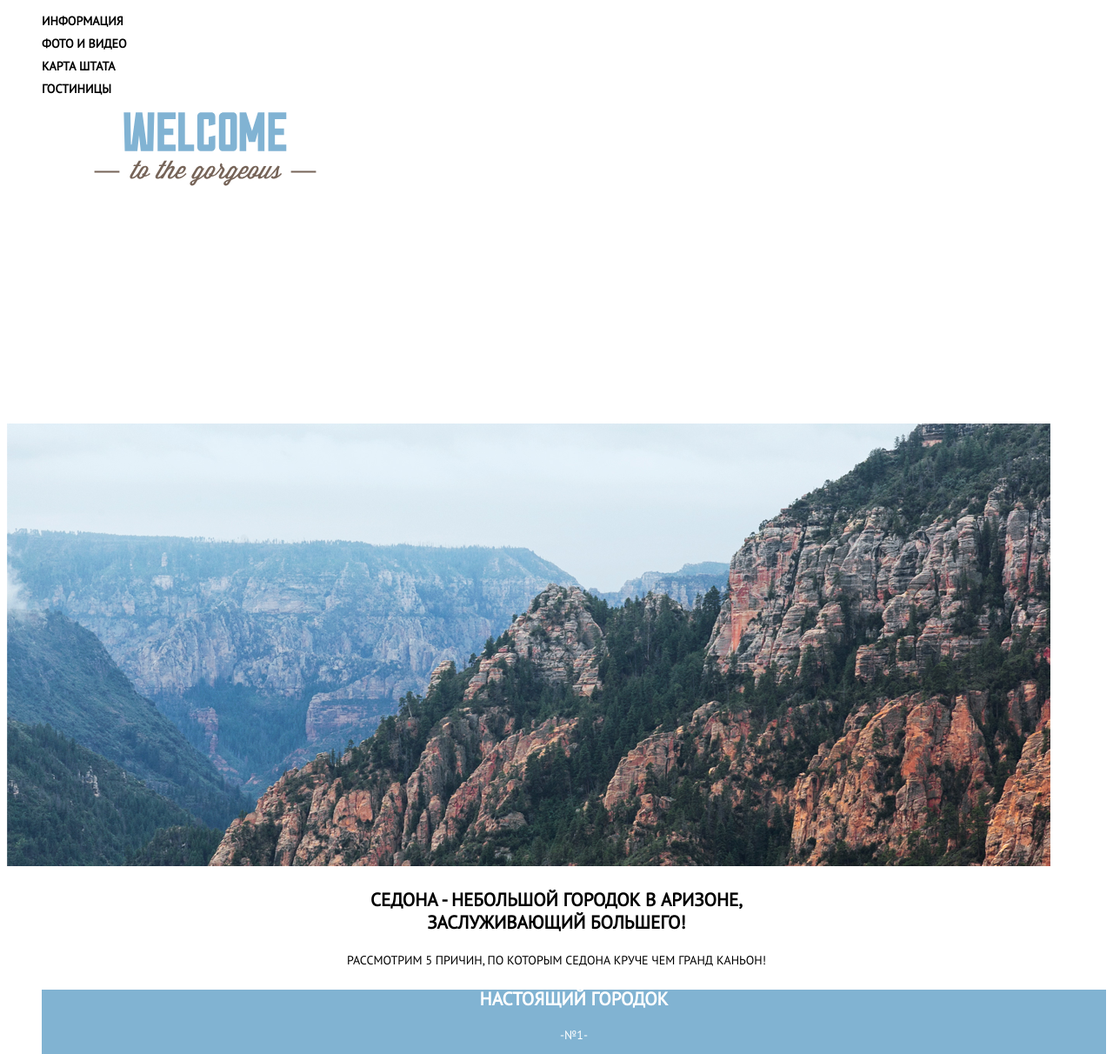
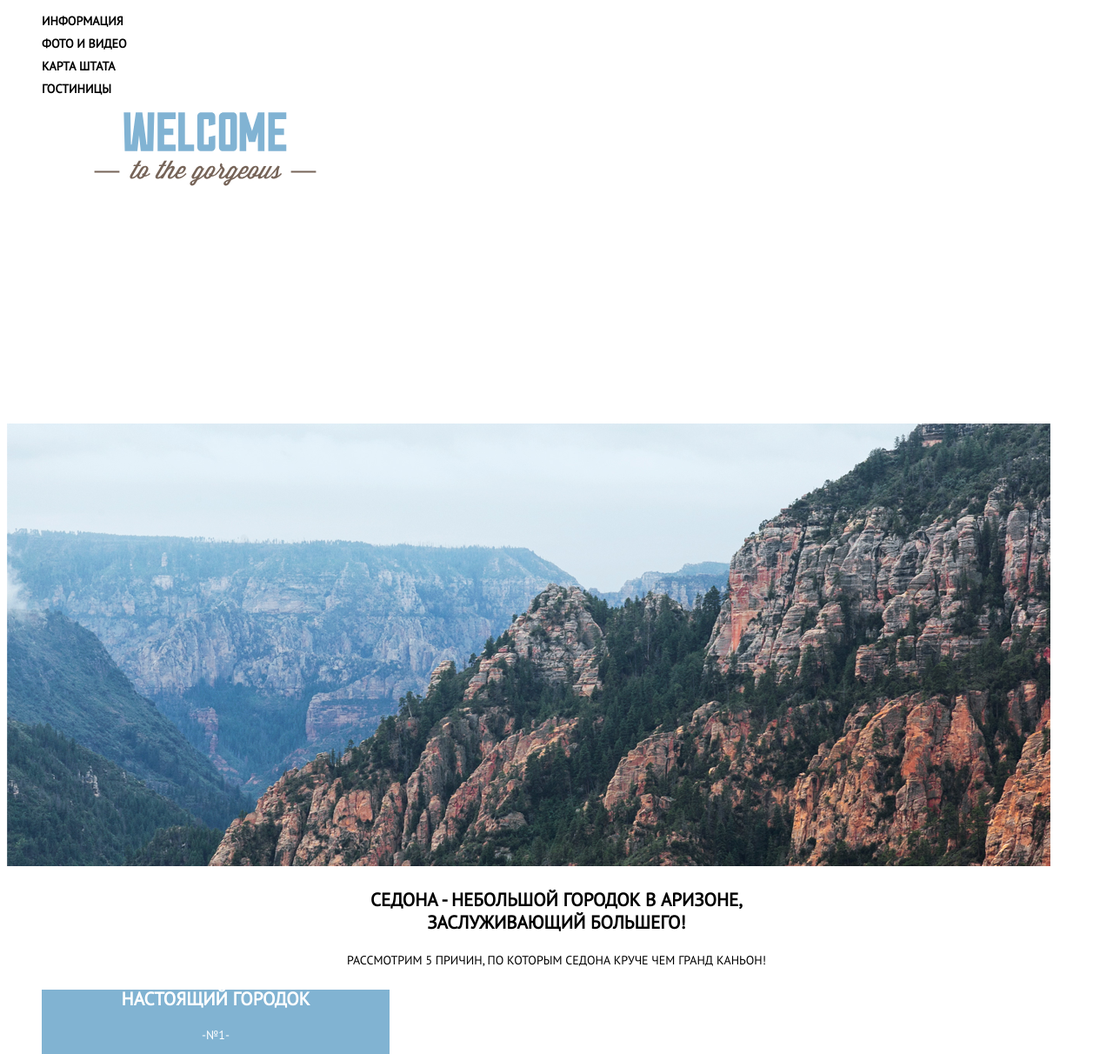
Before and after one commit to d1ffeN/1594747-sedona-29, a plain HTML site: page index.html in a window 1280 px wide. Shown: the part 37-1249 px from the top of the page at 87% size. Drawn offline with Linux system fonts and the light colour scheme.

Commit message:
Update style.css

```diff
--- a/css/style.css
+++ b/css/style.css
@@ -99,6 +99,9 @@ img {
     line-height: 21px;
     color: #FFFFFF;
     background-color: #81B3D2;
+    width: 400px;
+    height: 256px;
+
 }
 .feature-item-blue h3 {
     list-style: none;
```
